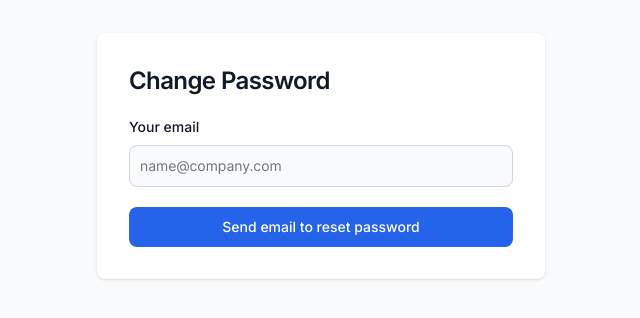
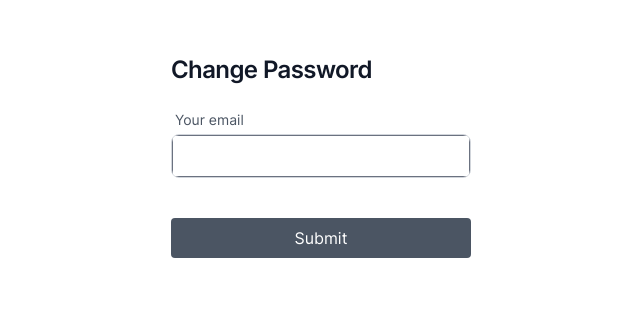
Before and after one commit to noted-eip/web, a React (Create React App) app: page /reset_password_email in a window 1280 px wide. Shown: the part 244-562 px from the top of the page, without its empty margins (319-959 px from the left). Built offline with nearby package versions, Linux system fonts and the light colour scheme; no server answers.

Commit message:
feat: call the forget password account api on the reset password email page

```diff
--- a/src/App.tsx
+++ b/src/App.tsx
@@ -27,7 +27,7 @@ const App: React.FC = () => {
   }, [])
 
   return (
-    <GoogleOAuthProvider clientId='993773231288-d55u37mlmnkrj1fh6fs2gf52hg0d8llk.apps.googleusercontent.com'>
+    <GoogleOAuthProvider clientId='871625340195-vht41gp0596qmoflvsm3pd5umefpcgk7.apps.googleusercontent.com'>
       <BrowserRouter>
         <DevelopmentContext.Provider
           value={TOGGLE_DEV_FEATURES ? { accounts, setAccounts } : undefined}
--- a/src/components/view/landing/GoogleButton.tsx
+++ b/src/components/view/landing/GoogleButton.tsx
@@ -5,7 +5,6 @@ const GoogleButton: React.FC = () => {
   const login = useGoogleLogin({
     onSuccess: (tokenResponse) => {
       console.log(tokenResponse)
-
     },
   })
 
--- /dev/null
+++ b/src/hooks/api/password.ts
@@ -0,0 +1,12 @@
+import { useMutation } from 'react-query'
+
+import { openapiClient } from '../../lib/api'
+import { V1ForgetAccountPasswordRequest, V1ForgetAccountPasswordResponse } from '../../protorepo/openapi/typescript-axios'
+import { MutationHookOptions } from './helpers'
+
+export type ForgetAccountPasswordRequest = {body: V1ForgetAccountPasswordRequest}
+export const useForgetAccountPassword = (options?: MutationHookOptions<ForgetAccountPasswordRequest, V1ForgetAccountPasswordResponse>) => {
+  return useMutation(async (req: ForgetAccountPasswordRequest) => {
+    return (await openapiClient.accountsAPIForgetAccountPassword(req.body, {})).data
+  }, options)
+}
--- a/src/views/reset-password/ResetPasswordEmail.tsx
+++ b/src/views/reset-password/ResetPasswordEmail.tsx
@@ -1,24 +1,69 @@
+import { format } from 'path'
 import React from 'react'
+
+import OldInput from '../../components/form/OldInput'
+import { useForgetAccountPassword } from '../../hooks/api/password'
+import { validateEmail } from '../../lib/validators'
+import { V1ForgetAccountPasswordResponse } from '../../protorepo/openapi/typescript-axios'
 
 
 const ResetPasswordEmail: React.FC = () => {
+  const [email, setEmail] = React.useState('')
+  const [emailValid, setEmailValid] = React.useState(false)
+
+
+  const forgetPasswordMutation = useForgetAccountPassword({
+    onSuccess: (data: V1ForgetAccountPasswordResponse) => {
+      console.log('email send !')
+      console.log(data)
+    },
+  })
+  const formIsValid = () => {
+    return emailValid
+  }
+
   return (
-    <section className='bg-gray-50 dark:bg-gray-900'>
-      <div className='mx-auto flex flex-col items-center justify-center px-6 py-8 md:h-screen lg:py-0'>
-        <div className='w-full rounded-lg bg-white p-6 shadow dark:border dark:border-gray-700 dark:bg-gray-800 sm:max-w-md sm:p-8 md:mt-0'>
-          <h2 className='mb-1 text-xl font-bold leading-tight tracking-tight text-gray-900 dark:text-white md:text-2xl'>
+    <div className='flex h-screen w-screen items-center justify-center'>
+      <form
+        className='grid grid-cols-1 gap-2'
+        onSubmit={(e) => {
+          e.preventDefault()
+          // authenticateMutation.mutate({body: {email, password}})
+        }}
+      >
+        {/* <section className='bg-gray-50 dark:bg-gray-900'>
+        <div className='mx-auto flex flex-col items-center justify-center px-6 py-8 md:h-screen lg:py-0'>
+          <div className='w-full rounded-lg bg-white p-6 shadow dark:border dark:border-gray-700 dark:bg-gray-800 sm:max-w-md sm:p-8 md:mt-0'> */}
+        <h2 className='mb-4 text-xl font-bold leading-tight tracking-tight text-gray-900 dark:text-white md:text-2xl'>
               Change Password
-          </h2>
-          <form className='mt-4 space-y-4 md:space-y-5 lg:mt-5' action='#'>
-            <div>
+        </h2>
+        {/* <div>
               <label htmlFor='email' className='mb-2 block text-sm font-medium text-gray-900 dark:text-white'>Your email</label>
               <input type='email' name='email' id='email' className='block w-full rounded-lg border border-gray-300 bg-gray-50 p-2.5 text-gray-900 focus:border-blue-600 focus:ring-blue-600 dark:border-gray-600 dark:bg-gray-700 dark:text-white dark:placeholder:text-gray-400 dark:focus:border-blue-500 dark:focus:ring-blue-500 sm:text-sm' placeholder='name@company.com' required={true} />
-            </div>
-            <button type='submit' className='w-full rounded-lg bg-blue-600 px-5 py-2.5 text-center text-sm font-medium text-white hover:bg-blue-700 focus:outline-none focus:ring-4 focus:ring-blue-300 dark:bg-blue-600 dark:hover:bg-blue-700 dark:focus:ring-blue-800'>Send email to reset password</button>
-          </form>
-        </div>
-      </div>
-    </section>
+            </div> */}
+        <OldInput
+          label='Your email'
+          value={email}
+          onChange={(e) => {
+            const val = e.target.value as string
+            setEmail(val)
+            setEmailValid(validateEmail(val) === undefined)
+          }}
+          isInvalidBlur={!emailValid}
+          errorMessage='Invalid email address'
+        />
+        <button
+          className='mt-4 rounded bg-blue-600 py-2 text-white disabled:bg-gray-600'
+          disabled={!formIsValid() || forgetPasswordMutation.isLoading}
+        >
+          Submit
+        </button>
+        {/*    <button type='submit' className='w-full rounded-lg bg-blue-600 px-5 py-2.5 text-center text-sm font-medium text-white hover:bg-blue-700 focus:outline-none focus:ring-4 focus:ring-blue-300 dark:bg-blue-600 dark:hover:bg-blue-700 dark:focus:ring-blue-800'>Send email to reset password</button>
+          </div>
+         </div>
+      </section> */}
+      </form>
+    </div>
   )
 }
 
--- a/src/views/signin/SigninView.tsx
+++ b/src/views/signin/SigninView.tsx
@@ -48,11 +48,10 @@ const SigninView: React.FC = () => {
   })
   const googleLogin = useGoogleLogin({
     onSuccess: (tokenResponse) => {
-      console.log('access token: ', tokenResponse.access_token)
+      console.log('access token: ', tokenResponse)
       authenticateGoogleMutation.mutate({body: {code: tokenResponse.access_token}})
     },
   })
-
 
   // const authenticateMutation = useMutation(authenticate, {
   //   onSuccess: (data: AxiosResponse<AuthenticateResponse, unknown>) => {
@@ -107,7 +106,7 @@ const SigninView: React.FC = () => {
         >
           Submit
         </button>
-        <div className='flex items-center justify-center rounded border border-gray-500 bg-white px-3 py-2 text-sm font-medium text-gray-800 dark:border-gray-500 dark:bg-gray-400'
+        <div style={{cursor: 'pointer'}} className='flex items-center justify-center rounded border border-gray-500 bg-white px-3 py-2 text-sm font-medium text-gray-800 dark:border-gray-500 dark:bg-gray-400'
           onClick={() => googleLogin()}>
           <p className='mr-2 dark:text-gray-400'>Sign in with Google</p>
           <svg
```
